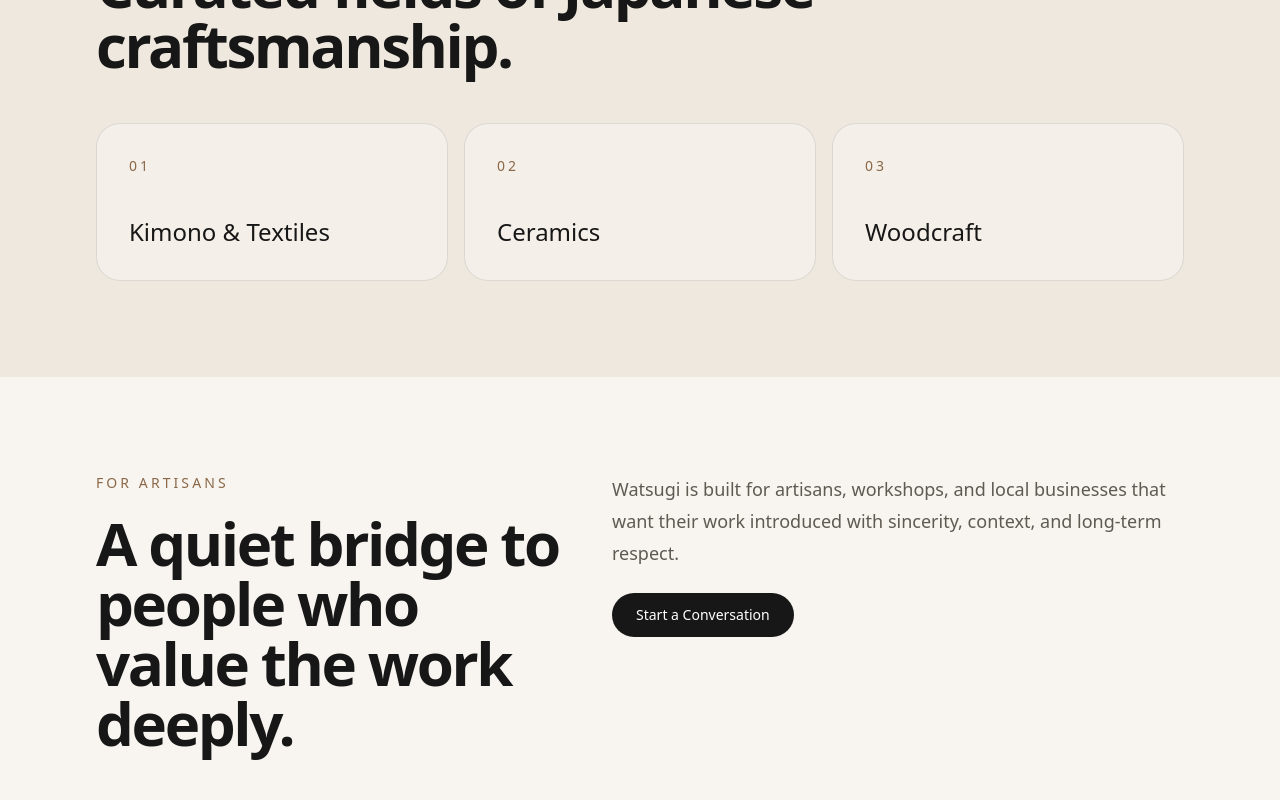
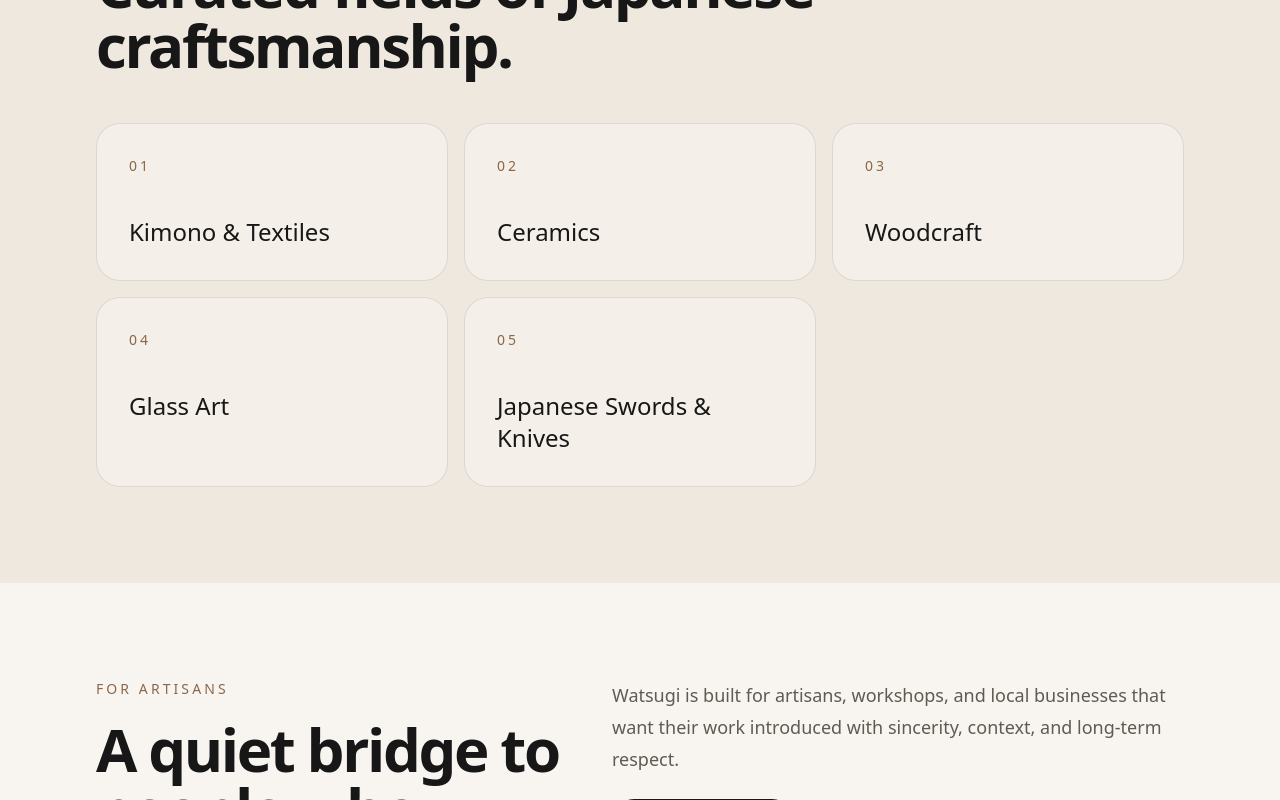
Before and after one commit to Watsugi/watsugi-website, a Next.js app: page / in a window 1280 px wide. Shown: the part 2780-3580 px from the top of the page. Built offline with nearby package versions, Linux system fonts and the light colour scheme.

Commit message:
Add craft categories

```diff
--- a/app/page.tsx
+++ b/app/page.tsx
@@ -94,7 +94,7 @@
             Curated fields of Japanese craftsmanship.
           </h2>
           <div className="mt-12 grid gap-4 md:grid-cols-3">
-            {["Kimono & Textiles", "Ceramics", "Woodcraft"].map((item, index) => (
+           {["Kimono & Textiles", "Ceramics", "Woodcraft", "Glass Art", "Japanese Swords & Knives"].map((item, index) => (
               <div key={item} className="rounded-3xl border border-black/10 bg-white/35 p-8">
                 <p className="mb-10 text-sm tracking-[0.22em] text-[#8A6748]">0{index + 1}</p>
                 <h3 className="text-2xl font-medium">{item}</h3>
```
